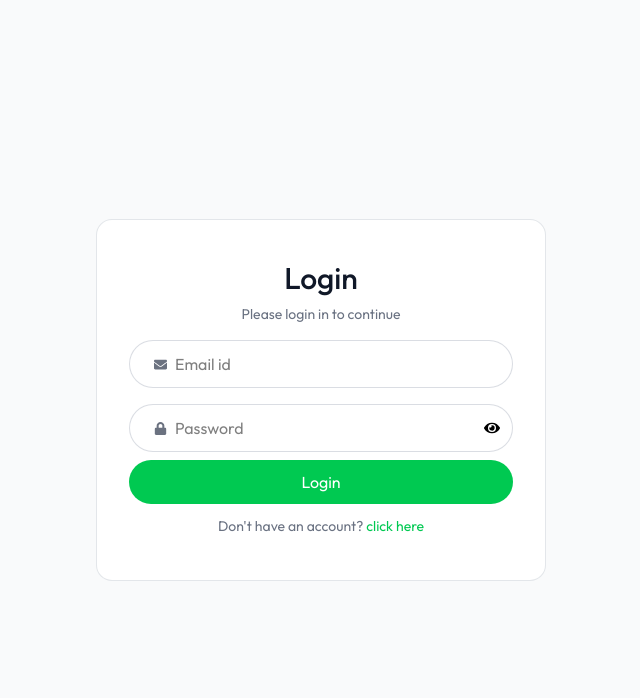
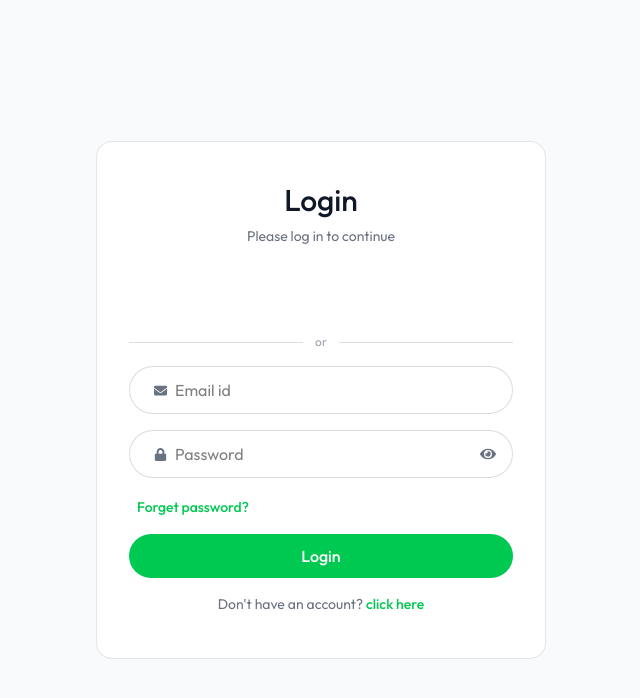
Before and after one commit to monikaprajapat0415-rgb/Resume-builder, a React (Vite) app in the folder client/: page /app in a window 1280 px wide. Shown: the top 698 px of the page, without its empty margins (319-959 px from the left). Built offline with nearby package versions, Linux system fonts and the light colour scheme; no server answers.

Commit message:
add google login

```diff
--- a/client/src/configs/api.js
+++ b/client/src/configs/api.js
@@ -2,7 +2,7 @@ import axios from "axios";
 
 // Some .env editors or users may add quotes around the URL value (e.g. VITE_BASE_URL="http://localhost:3000").
 // Strip surrounding quotes if present to avoid creating an invalid baseURL for axios.
-const rawBase = import.meta.env.VITE_BASE_URL || "";
+const rawBase = import.meta.env.VITE_BASE_URL || "http://localhost:3000";
 const base = rawBase.replace(/^\"|\"$/g, "").replace(/^\'|\'$/g, "");
 
 const api = axios.create({
--- a/client/src/main.jsx
+++ b/client/src/main.jsx
@@ -5,11 +5,17 @@ import App from './App.jsx'
 import { BrowserRouter } from 'react-router-dom'
 import { Provider } from 'react-redux'
 import { store } from './app/store'
+import { GoogleOAuthProvider } from '@react-oauth/google'
+
+
+const googleClientId = import.meta.env.VITE_GOOGLE_CLIENT_ID
 
 createRoot(document.getElementById('root')).render(
   <BrowserRouter>
     <Provider store={store}>
-      <App />
+      <GoogleOAuthProvider clientId={googleClientId}>
+        <App />
+      </GoogleOAuthProvider>
     </Provider>
   </BrowserRouter>
 )
--- a/client/src/pages/Login.jsx
+++ b/client/src/pages/Login.jsx
@@ -1,8 +1,5 @@
 // import { Lock, Mail, MailIcon, User2Icon, Users2Icon } from 'lucide-react'
-
 import { FaLock, FaEnvelope, FaUser } from 'react-icons/fa'
-
-
 import api from '../configs/api'
 import React from 'react'
 import { useDispatch } from 'react-redux';
@@ -11,16 +8,13 @@ import toast from 'react-hot-toast';
 import { useNavigate } from 'react-router-dom'
 import { FaEye, FaEyeSlash } from 'react-icons/fa';
 import { useState } from 'react';
-
-
+import { GoogleLogin } from '@react-oauth/google';
 
 const Login = () => {
-
     const dispatch = useDispatch();
 
     const queryParams = new URLSearchParams(window.location.search);
     const urlState = queryParams.get('state');
-
 
     const [state, setState] = useState(urlState || "login")
 
@@ -40,56 +34,94 @@ const Login = () => {
             dispatch(login(data))
             localStorage.setItem('token', data.token);
             toast.success(data.message)
-
-
+            navigate('/'); // Navigate to dashboard upon success
         } catch (error) {
             toast.error(error.response?.data?.message || error.message || "An error occurred. Please try again.")
-            //  console.log("Error logging in:", error.message);
         }
-
     }
 
-    const handleForgetPasswordSubmit = async () => {
+    const handleForgetPasswordSubmit = () => {
         navigate("/forgot-password");
+    };
 
-    };
+    const handleGoogleSuccess = async (credentialResponse) => {
+        try {
+            const { data } = await api.post('/api/users/google-auth', {
+                credential: credentialResponse.credential
+            })
+            dispatch(login(data))
+            localStorage.setItem('token', data.token);
+            toast.success(data.message)
+            navigate('/'); // Navigate to dashboard upon success
+        } catch (error) {
+            toast.error(error.response?.data?.message || error.message || "Google sign-in failed. Please try again.")
+        }
+    }
 
     const handleChange = (e) => {
         const { name, value } = e.target
         setFormData(prev => ({ ...prev, [name]: value }))
     }
+
     return (
         <div className='flex items-center justify-center min-h-screen bg-gray-50'>
-            <form onSubmit={handleSubmit} className="sm:w-[450px] w-full text-center border border-gray-300/60 rounded-2xl px-8 bg-white">
+            <form onSubmit={handleSubmit} className="sm:w-[450px] w-full text-center border border-gray-300/60 rounded-2xl px-8 bg-white m-4">
                 <h1 className="text-gray-900 text-3xl mt-10 font-medium">{state === "login" ? "Login" : "Sign up"}</h1>
-                <p className="text-gray-500 text-sm mt-2">Please {state} in to continue</p>
+                <p className="text-gray-500 text-sm mt-2">Please {state === "login" ? "log" : "sign"} in to continue</p>
+
+                <div className="flex justify-center mt-6">
+                    <GoogleLogin
+                        onSuccess={handleGoogleSuccess}
+                        onError={() => toast.error("Google sign-in failed. Please try again.")}
+                        text={state === "login" ? "signin_with" : "signup_with"}
+                        shape="pill"
+                        width="300"
+                    />
+                </div>
+
+                <div className="flex items-center gap-3 mt-6">
+                    <div className="h-px flex-1 bg-gray-300/80" />
+                    <span className="text-xs text-gray-400">or</span>
+                    <div className="h-px flex-1 bg-gray-300/80" />
+                </div>
+
                 {state !== "login" && (
-                    <div className="flex items-center mt-6 w-full bg-white border border-gray-300/80 h-12 rounded-full overflow-hidden pl-6 gap-2">
-                        <FaUser size={16} color='6B7280' />
-                        <input type="text" name="name" placeholder="Name" className="border-none outline-none ring-0" value={formData.name} onChange={handleChange} required />
+                    <div className="flex items-center mt-6 w-full bg-white border border-gray-300/80 h-12 rounded-full overflow-hidden px-6 gap-2">
+                        <FaUser size={16} className="text-gray-500 flex-shrink-0" />
+                        <input type="text" name="name" placeholder="Name" className="w-full border-none outline-none ring-0 bg-transparent" value={formData.name} onChange={handleChange} required />
                     </div>
                 )}
-                <div className="flex items-center w-full mt-4 bg-white border border-gray-300/80 h-12 rounded-full overflow-hidden pl-6 gap-2">
-                    <FaEnvelope size={13} color='6B7280' />
-                    <input type="email" name="email" placeholder="Email id" className="border-none outline-none ring-0" value={formData.email} onChange={handleChange} required />
+                <div className="flex items-center w-full mt-4 bg-white border border-gray-300/80 h-12 rounded-full overflow-hidden px-6 gap-2">
+                    <FaEnvelope size={13} className="text-gray-500 flex-shrink-0" />
+                    <input type="email" name="email" placeholder="Email id" className="w-full border-none outline-none ring-0 bg-transparent" value={formData.email} onChange={handleChange} required />
                 </div>
-                <div className="relative flex items-center mt-4 w-full bg-white border border-gray-300/80 h-12 rounded-full overflow-hidden pl-6 gap-2">
-                    <FaLock size={13} color='6B7280' />
-                    <input type={show ? "text" : "password"} name="password" placeholder="Password" className="border-none outline-none ring-0" value={formData.password} onChange={handleChange} required />
+                <div className="relative flex items-center mt-4 w-full bg-white border border-gray-300/80 h-12 rounded-full overflow-hidden px-6 gap-2 pr-10">
+                    <FaLock size={13} className="text-gray-500 flex-shrink-0" />
+                    <input type={show ? "text" : "password"} name="password" placeholder="Password" className="w-full border-none outline-none ring-0 bg-transparent" value={formData.password} onChange={handleChange} required />
                     <span
                         onClick={() => setShow(!show)}
-                        className="absolute right-3 top-1/2 -translate-y-1/2 cursor-pointer">
+                        className="absolute right-4 top-1/2 -translate-y-1/2 cursor-pointer text-gray-500 hover:text-gray-700 transition-colors">
                         {show ? <FaEyeSlash /> : <FaEye />}
                     </span>
                 </div>
 
-                {/* <div className="mt-4 text-left text-green-500">
-                    <button onClick={handleForgetPasswordSubmit} className="text-sm" type="reset">Forget password?</button>
-                </div> */}
-                <button type="submit" className="mt-2 w-full h-11 rounded-full text-white bg-green-500 hover:opacity-90 transition-opacity">
+                <div className="mt-4 text-left text-green-500 pl-2">
+                    <button onClick={handleForgetPasswordSubmit} className="text-sm font-medium hover:underline" type="button">Forget password?</button>
+                </div>
+
+                <button type="submit" className="mt-4 w-full h-11 rounded-full text-white bg-green-500 hover:opacity-90 transition-opacity font-medium">
                     {state === "login" ? "Login" : "Sign up"}
                 </button>
-                <p onClick={() => setState(prev => prev === "login" ? "register" : "login")} className="text-gray-500 text-sm mt-3 mb-11">{state === "login" ? "Don't have an account?" : "Already have an account?"} <a href="#" className="text-green-500 hover:underline">click here</a></p>
+
+                <p className="text-gray-500 text-sm mt-4 mb-11">
+                    {state === "login" ? "Don't have an account?" : "Already have an account?"}{' '}
+                    <span
+                        onClick={() => setState(prev => prev === "login" ? "register" : "login")}
+                        className="text-green-500 hover:underline cursor-pointer font-medium"
+                    >
+                        click here
+                    </span>
+                </p>
             </form>
         </div>
     )
--- a/client/vite.config.js
+++ b/client/vite.config.js
@@ -8,5 +8,11 @@ import sitemap from 'vite-plugin-sitemap'
 export default defineConfig({
   plugins: [react(), tailwindcss(), sitemap({
       hostname: 'https://primeresumeai.com',
+      server: {
+    headers: {
+      // Tells the browser to allow popup windows to communicate with your app
+      'Cross-Origin-Opener-Policy': 'same-origin-allow-popups',
+    },
+  },
     })],
 })
```
Also changed, not shown: 2 other files (tests, documents, lock files or other folders).
